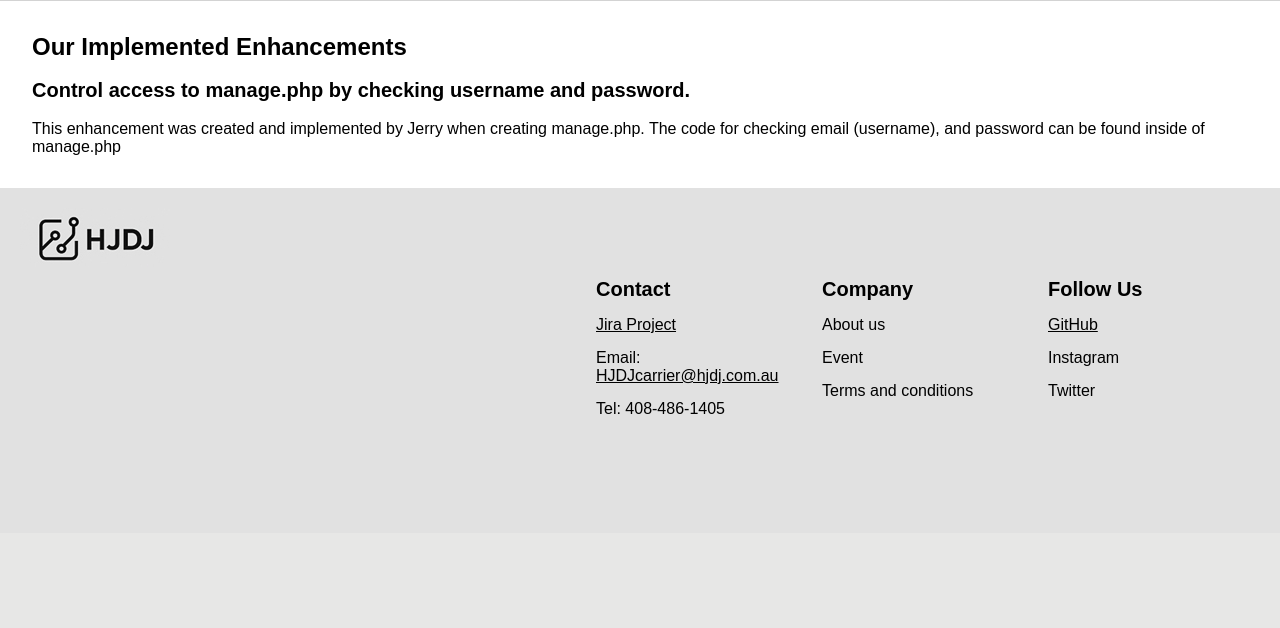
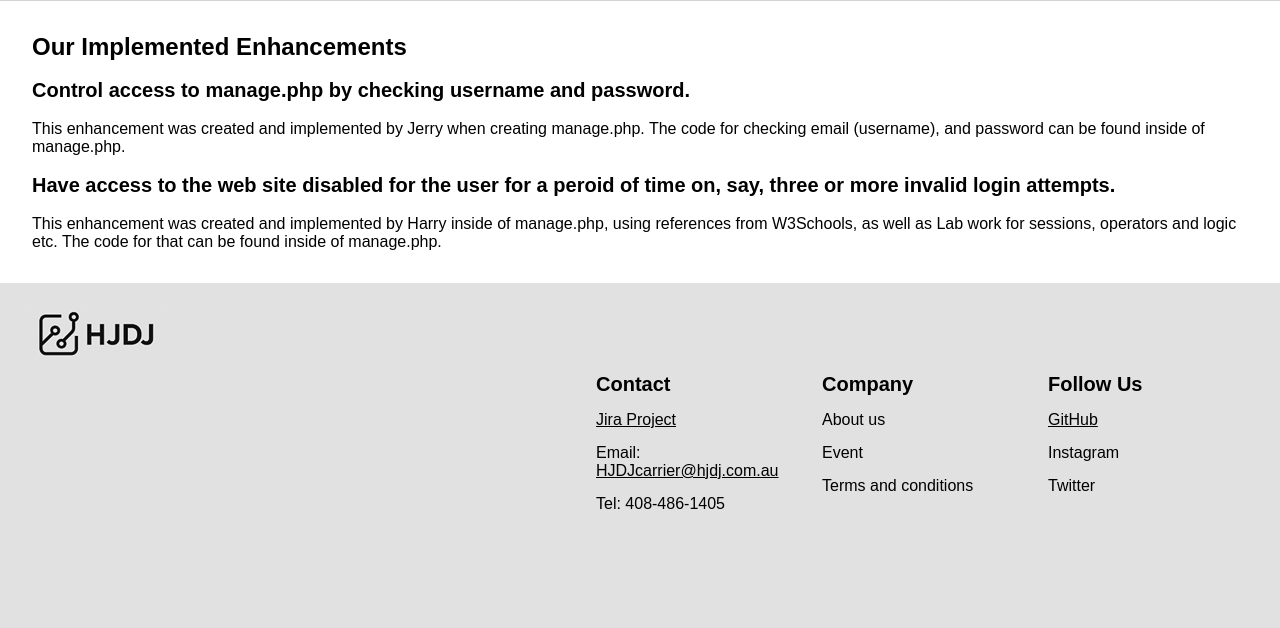
Before and after one commit to HJDJ-tech/COS10026-Project-Part-2, a PHP site: page /enhancements.php in a window 1280 px wide. Shown: the part 333-961 px from the top of the page. Before the commit the page ends 747 px from the top, so only its background shows below. Run offline with PHP 8.4, Linux system fonts and the light colour scheme.

Commit message:
Added enhancement to enhancements.php

```diff
--- a/project2/enhancements.php
+++ b/project2/enhancements.php
@@ -35,7 +35,11 @@
                 <br>
                 <h3>Control access to manage.php by checking username and password.</h3>
                 <br>
-                <p>This enhancement was created and implemented by Jerry when creating manage.php. The code for checking email (username), and password can be found inside of manage.php</p>
+                <p>This enhancement was created and implemented by Jerry when creating manage.php. The code for checking email (username), and password can be found inside of manage.php.</p>
+                <br>
+                <h3>Have access to the web site disabled for the user for a peroid of time on, say, three or more invalid login attempts.</h3>
+                <br>
+                <p>This enhancement was created and implemented by Harry inside of manage.php, using references from W3Schools, as well as Lab work for sessions, operators and logic etc. The code for that can be found inside of manage.php.</p>
             </section>
 
 
```
